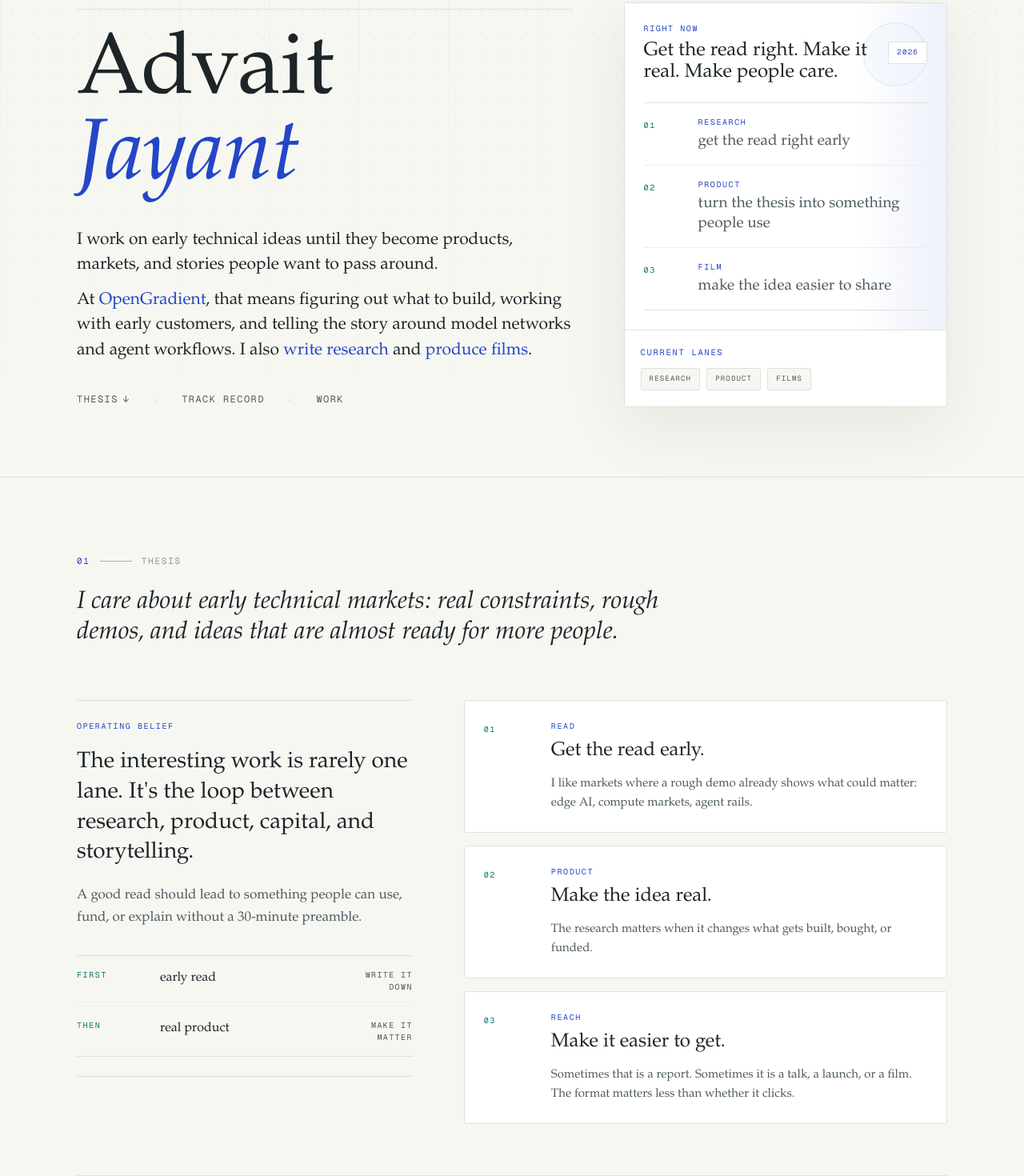
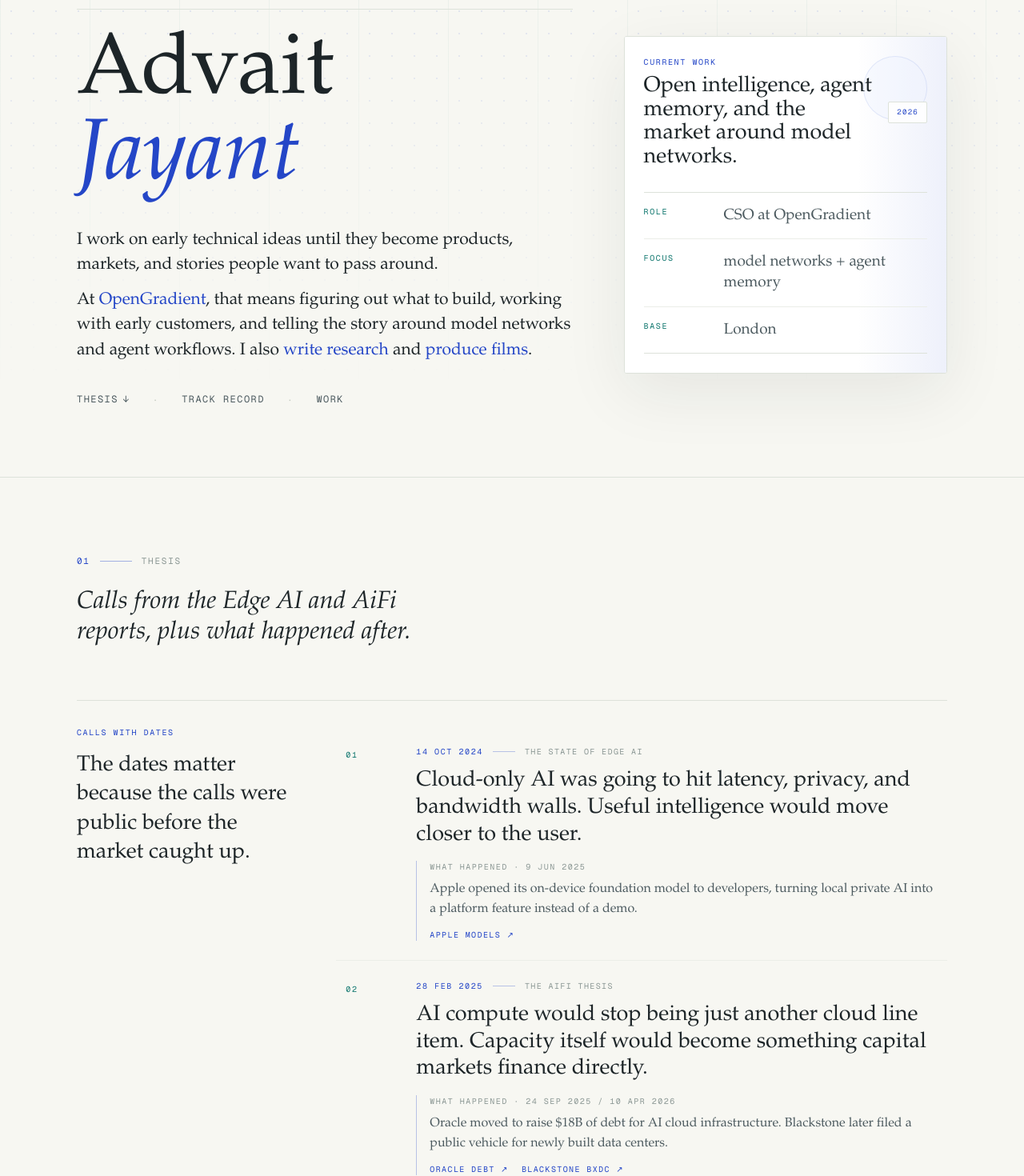
Before and after one commit to 0xadvait/personal_web, a Next.js app: page / in a window 1280 px wide. Shown: the part 140-1610 px from the top of the page at 80% size. Built offline with nearby package versions, Linux system fonts and the light colour scheme.

Commit message:
Reduce repeated site narrative

```diff
--- a/src/components/About.js
+++ b/src/components/About.js
@@ -7,19 +7,6 @@
   { k: 'Before', v: 'Founder, SuperSight / Peri Labs' },
 ];
 
-const outcomes = [
-  { k: 'Revenue', v: '7 figures', d: 'new technical product' },
-  { k: 'Reach', v: '50M+', d: 'technical film views' },
-  { k: 'Launch', v: '1K+', d: 'Korea attendees in one week' },
-];
-
-const highlights = [
-  { k: 'Product', v: 'zero to 7-figure revenue' },
-  { k: 'Research', v: 'AI + crypto market reports' },
-  { k: 'Market', v: '1,000+ launch attendees in one week' },
-  { k: 'Media', v: '50M+ technical film views' },
-];
-
 export default function About() {
   return (
     <section id="about" className="section-band relative border-t border-border py-14 sm:py-20 md:py-28 lg:py-32">
@@ -27,7 +14,7 @@
         <SectionHeader
           index="02"
           title="About"
-          lede="I work where a technical idea has to become a product, a market, and a story people can repeat."
+          lede="Short version: London, OpenGradient now, SuperSight / Peri Labs before."
         />
 
         <Reveal>
@@ -45,8 +32,8 @@
           </dl>
         </Reveal>
 
-        <div className="mt-12 grid gap-12 sm:mt-16 lg:grid-cols-[minmax(0,680px)_280px] lg:items-start lg:gap-16">
-          <div className="max-w-[680px]">
+        <div className="mt-12 max-w-[760px] sm:mt-16">
+          <div>
             <Reveal>
               <Block label="Now">
                 <p>
@@ -55,22 +42,9 @@
                   and Coinbase Ventures.
                 </p>
                 <p>
-                  My job sits across product, customers, partnerships, and the words around the
-                  category. The broader pattern is the same as before: take something early and
-                  technical, then make it feel real to the people who should care.
+                  I work on product, customers, and partnerships for model networks and agent
+                  workflows.
                 </p>
-                <dl className="grid gap-3 pt-1 sm:grid-cols-2">
-                  {highlights.map((item) => (
-                    <div key={item.k} className="border-y border-border px-0 py-3">
-                      <dt className="font-mono text-[9px] uppercase tracking-[0.14em] text-accent">
-                        {item.k}
-                      </dt>
-                      <dd className="mt-1 font-serif text-[15px] leading-snug text-fg-muted">
-                        {item.v}
-                      </dd>
-                    </div>
-                  ))}
-                </dl>
               </Block>
             </Reveal>
 
@@ -89,43 +63,7 @@
                 </p>
               </Block>
             </Reveal>
-
-            <Reveal delay={0.1}>
-              <aside className="mb-2 mt-10 rounded-[2px] border-l-[3px] border-accent bg-accent-soft px-5 py-5 sm:mt-12 sm:px-7 sm:py-6">
-                <div className="font-mono text-[10px] uppercase tracking-[0.16em] text-accent font-semibold mb-2.5">
-                  Why
-                </div>
-                <p className="font-serif text-[17px] sm:text-[19px] leading-[1.55] text-fg">
-                  I care about the point when the product starts to work, the money starts paying
-                  attention, and the category still feels too abstract for most people.
-                </p>
-                <p className="mt-3 font-serif italic text-[17px] sm:text-[19px] text-fg-muted">
-                  That&apos;s the work.
-                </p>
-              </aside>
-            </Reveal>
           </div>
-
-          <Reveal delay={0.12} className="hidden lg:block lg:sticky lg:top-28">
-            <aside aria-label="Selected outcomes" className="border-y border-border py-6">
-              <div className="font-mono text-[10px] uppercase tracking-[0.16em] text-accent font-semibold">
-                Selected outcomes
-              </div>
-              <dl className="mt-5 divide-y divide-border-soft">
-                {outcomes.map((item) => (
-                  <div key={item.k} className="py-5 first:pt-0 last:pb-0">
-                    <dt className="font-mono text-[10px] uppercase tracking-[0.14em] text-fg-muted">
-                      {item.k}
-                    </dt>
-                    <dd className="mt-2 font-serif text-4xl leading-none text-fg">{item.v}</dd>
-                    <dd className="mt-2 font-serif text-[15px] leading-snug text-fg-muted">
-                      {item.d}
-                    </dd>
-                  </div>
-                ))}
-              </dl>
-            </aside>
-          </Reveal>
         </div>
       </div>
     </section>
--- a/src/components/Hero.js
+++ b/src/components/Hero.js
@@ -2,8 +2,6 @@
 
 import { useEffect, useState } from 'react';
 import { motion, useReducedMotion } from 'motion/react';
-
-const signals = ['research', 'product', 'films'];
 
 export default function Hero() {
   const shouldReduceMotion = useReducedMotion();
@@ -104,22 +102,6 @@
             className="relative w-full max-w-[520px] justify-self-center overflow-hidden rounded-[3px] border border-border bg-surface shadow-[0_24px_80px_rgba(29,37,40,0.08)] lg:mt-6 lg:max-w-none"
           >
             <HeroSystemPanel />
-
-            <div className="p-4 sm:p-5">
-              <div className="font-mono text-[10.5px] uppercase tracking-[0.16em] text-accent">
-                Current lanes
-              </div>
-              <div className="mt-3 flex flex-wrap gap-2">
-                {signals.map((signal) => (
-                  <span
-                    key={signal}
-                    className="rounded-[2px] border border-border bg-bg px-2.5 py-1.5 font-mono text-[9px] uppercase tracking-[0.13em] text-fg-muted"
-                  >
-                    {signal}
-                  </span>
-                ))}
-              </div>
-            </div>
           </motion.aside>
         </div>
       </div>
@@ -151,24 +133,24 @@
 }
 
 function HeroSystemPanel() {
-  const lanes = [
-    ['01', 'Research', 'get the read right early'],
-    ['02', 'Product', 'turn the thesis into something people use'],
-    ['03', 'Film', 'make the idea easier to share'],
+  const notes = [
+    ['Role', 'CSO at OpenGradient'],
+    ['Focus', 'model networks + agent memory'],
+    ['Base', 'London'],
   ];
 
   return (
-    <div className="relative overflow-hidden border-b border-border bg-surface p-5 sm:p-6">
+    <div className="relative overflow-hidden bg-surface p-5 sm:p-6">
       <div aria-hidden className="absolute inset-y-0 right-0 w-28 bg-[linear-gradient(90deg,transparent_0%,rgba(36,70,199,0.08)_100%)]" />
       <div aria-hidden className="absolute right-6 top-6 h-20 w-20 rounded-full border border-accent/10 bg-accent-soft/40" />
 
       <div className="relative z-10 flex items-center justify-between gap-4">
         <div>
           <div className="font-mono text-[10px] uppercase tracking-[0.16em] text-accent">
-            Right now
+            Current work
           </div>
-          <p className="mt-2 max-w-[20rem] font-serif text-[21px] leading-[1.1] text-fg sm:text-[24px]">
-            Get the read right. Make it real. Make people care.
+          <p className="mt-2 max-w-[20rem] font-serif text-[23px] leading-[1.1] text-fg sm:text-[27px]">
+            Open intelligence, agent memory, and the market around model networks.
           </p>
         </div>
         <span className="hidden rounded-[2px] border border-border bg-surface/90 px-2.5 py-1.5 font-mono text-[9px] uppercase tracking-[0.14em] text-accent sm:inline-flex">
@@ -176,20 +158,15 @@
         </span>
       </div>
 
-      <div className="relative z-10 mt-6 divide-y divide-border-soft border-y border-border">
-        {lanes.map(([step, title, copy]) => (
-          <div key={title} className="grid gap-3 py-4 sm:grid-cols-[3rem_1fr] sm:gap-5">
-            <div className="font-mono text-[10px] uppercase tracking-[0.16em] text-accent-alt sm:pt-1">
-              {step}
+      <div className="relative z-10 mt-7 divide-y divide-border-soft border-y border-border">
+        {notes.map(([label, value]) => (
+          <div key={label} className="grid gap-2 py-4 sm:grid-cols-[5rem_1fr] sm:gap-5">
+            <div className="font-mono text-[10px] uppercase tracking-[0.16em] text-accent-alt">
+              {label}
             </div>
-            <div>
-              <div className="font-mono text-[10px] uppercase tracking-[0.16em] text-accent">
-                {title}
-              </div>
-              <p className="mt-1 font-serif text-[17px] leading-[1.35] text-fg-muted sm:text-[19px]">
-                {copy}
-              </p>
-            </div>
+            <p className="font-serif text-[17px] leading-[1.35] text-fg-muted sm:text-[19px]">
+              {value}
+            </p>
           </div>
         ))}
       </div>
--- a/src/components/Thesis.js
+++ b/src/components/Thesis.js
@@ -1,28 +1,5 @@
 import Reveal from './Reveal';
 import SectionHeader from './SectionHeader';
-
-const pillars = [
-  {
-    k: 'Read',
-    v: 'Get the read early.',
-    d: 'I like markets where a rough demo already shows what could matter: edge AI, compute markets, agent rails.',
-  },
-  {
-    k: 'Product',
-    v: 'Make the idea real.',
-    d: 'The research matters when it changes what gets built, bought, or funded.',
-  },
-  {
-    k: 'Reach',
-    v: 'Make it easier to get.',
-    d: 'Sometimes that is a report. Sometimes it is a talk, a launch, or a film. The format matters less than whether it clicks.',
-  },
-];
-
-const beforeAfter = [
-  ['First', 'early read', 'write it down'],
-  ['Then', 'real product', 'make it matter'],
-];
 
 const datedCalls = [
   {
@@ -86,80 +63,18 @@
         <SectionHeader
           index="01"
           title="Thesis"
-          lede="I care about early technical markets: real constraints, rough demos, and ideas that are almost ready for more people."
+          lede="Calls from the Edge AI and AiFi reports, plus what happened after."
         />
 
-        <div className="grid gap-10 lg:grid-cols-[minmax(0,0.82fr)_minmax(0,1.18fr)] lg:gap-16">
-          <Reveal>
-            <div className="border-y border-border py-6">
-              <div className="font-mono text-[10px] uppercase tracking-[0.16em] text-accent">
-                Operating belief
-              </div>
-              <p className="mt-5 font-serif text-[22px] leading-[1.35] text-fg sm:text-[28px]">
-                The interesting work is rarely one lane. It&apos;s the loop between research,
-                product, capital, and storytelling.
-              </p>
-              <p className="mt-5 font-serif text-base leading-[1.65] text-fg-muted sm:text-[17px]">
-                A good read should lead to something people can use, fund, or explain without a
-                30-minute preamble.
-              </p>
-
-              <dl className="mt-8 divide-y divide-border-soft border-y border-border">
-                {beforeAfter.map(([label, system, promise]) => (
-                  <div
-                    key={label}
-                    className="grid grid-cols-[4.5rem_1fr] gap-4 py-4 sm:grid-cols-[5.5rem_1fr_6rem]"
-                  >
-                    <dt className="font-mono text-[10px] uppercase tracking-[0.16em] text-accent-alt">
-                      {label}
-                    </dt>
-                    <dd className="font-serif text-[16px] leading-snug text-fg">{system}</dd>
-                    <dd className="font-mono text-[10px] uppercase tracking-[0.14em] text-fg-muted sm:text-right">
-                      {promise}
-                    </dd>
-                  </div>
-                ))}
-              </dl>
-            </div>
-          </Reveal>
-
-          <Reveal>
-            <ol className="grid gap-4">
-              {pillars.map((pillar, index) => (
-                <li
-                  key={pillar.k}
-                  className="group grid gap-5 rounded-[3px] border border-border bg-surface px-5 py-5 transition-all hover:border-accent hover:shadow-[0_18px_50px_rgba(29,37,40,0.06)] sm:grid-cols-[4rem_1fr] sm:px-6 sm:py-6"
-                >
-                  <div className="font-mono text-[10px] uppercase tracking-[0.14em] text-accent-alt sm:pt-1">
-                    {String(index + 1).padStart(2, '0')}
-                  </div>
-                  <div className="min-w-0">
-                    <div className="font-mono text-[10px] uppercase tracking-[0.16em] text-accent">
-                      {pillar.k}
-                    </div>
-                    <h3 className="mt-2 font-serif text-2xl leading-snug text-fg transition-colors group-hover:text-accent">
-                      {pillar.v}
-                    </h3>
-                    <p className="mt-3 max-w-2xl font-serif text-[15px] leading-[1.6] text-fg-muted">
-                      {pillar.d}
-                    </p>
-                  </div>
-                </li>
-              ))}
-            </ol>
-          </Reveal>
-        </div>
-
-        <Reveal delay={0.08}>
-          <div className="mt-12 border-y border-border py-6 sm:mt-16 sm:py-8">
-            <div className="grid gap-8 lg:grid-cols-[minmax(0,0.68fr)_minmax(0,1.32fr)] lg:gap-14">
+        <Reveal>
+          <div className="border-y border-border py-6 sm:py-8">
+            <div className="grid gap-8 lg:grid-cols-[minmax(0,0.52fr)_minmax(0,1.48fr)] lg:gap-14">
               <div>
                 <div className="font-mono text-[10px] uppercase tracking-[0.16em] text-accent">
-                  Signals I wrote down
+                  Calls with dates
                 </div>
                 <p className="mt-4 max-w-xl font-serif text-[21px] leading-[1.35] text-fg sm:text-[27px]">
-                  The point is the pattern, not the timestamp: make the call early, then watch
-                  where serious companies put product and capital.
+                  The dates matter because the calls were public before the market caught up.
                 </p>
               </div>
 
@@ -195,7 +110,7 @@
                       </p>
                       <div className="mt-4 border-l border-accent/30 pl-4">
                         <div className="font-mono text-[9px] uppercase tracking-[0.15em] text-fg-dim sm:text-[10px]">
-                          Later signal · {item.after}
+                          What happened · {item.after}
                         </div>
                         <p className="mt-2 max-w-2xl font-serif text-[15px] leading-[1.55] text-fg-muted sm:text-[16px]">
                           {item.happened}
--- a/src/components/Work.js
+++ b/src/components/Work.js
@@ -69,7 +69,7 @@
         <SectionHeader
           index="05"
           title="Selected work"
-          lede="Research, films, and talks. Same idea each time: make technical work easier to believe, fund, and use."
+          lede="A few public artifacts."
         />
 
         <div className="grid gap-6 lg:grid-cols-[minmax(0,1.05fr)_minmax(320px,0.95fr)] lg:items-start lg:gap-8">
```
Also changed, not shown: src/components/ImpactLedger.js (+2 -39 lines).
